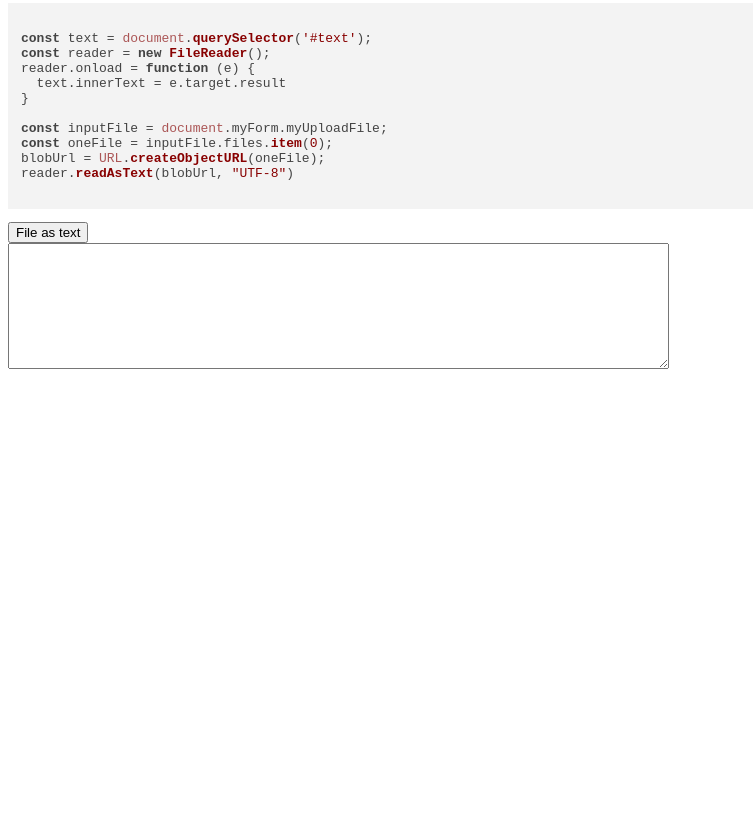
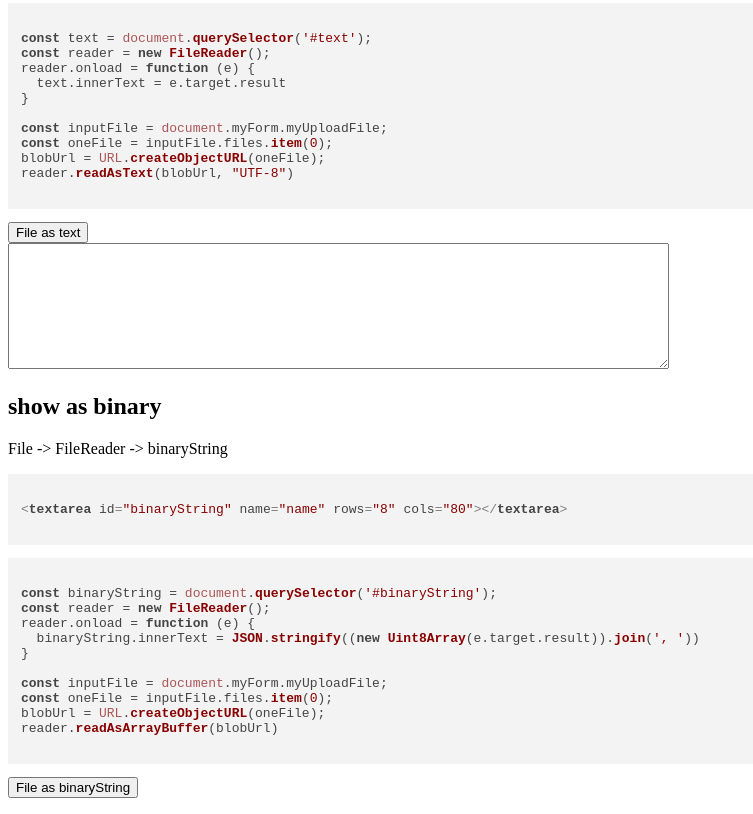
Before and after one commit to dwatow/web-file-api, a website: page public/index.html in a window 1280 px wide. Shown: the part 1740-2554 px from the top of the page, without its empty margins (0-753 px from the left). Before the commit the page ends 2121 px from the top, so only its background shows below. Drawn offline with nearby package versions, Linux system fonts and the light colour scheme.

Commit message:
add binaryString.js

```diff
--- /dev/null
+++ b/public/binaryString.js
@@ -0,0 +1,17 @@
+const binaryString = ((reader)=> {
+  const element = document.querySelector('#binaryString')
+  reader.onload = function (e) {
+    element.innerText = JSON.stringify((new Uint8Array(e.target.result)).join(', '))
+  }
+  let file_object = {}
+  reader.onloadend = function () {
+      file_object.clear()
+  }
+  return {
+    element,
+    open: function (file) {
+      reader.readAsArrayBuffer(file.getFile())
+      file_object = file
+    }
+  };
+})(new FileReader())
--- a/public/index.html
+++ b/public/index.html
@@ -109,11 +109,33 @@ reader.readAsText(blobUrl, "UTF-8")
     <button id="showTextButton" type="button" name="button">File as text</button>
     <textarea id="text" name="name" rows="8" cols="80"></textarea>
   </section>
+  <section>
+    <h2>show as binary</h2>
+    <p>File -> FileReader -> binaryString</p>
+    <pre><code class="html">
+&lt;textarea id="binaryString" name="name" rows="8" cols="80"&gt;&lt;/textarea&gt;
+    </code></pre>
+    <pre><code class="javascript">
+const binaryString = document.querySelector('#binaryString');
+const reader = new FileReader();
+reader.onload = function (e) {
+  binaryString.innerText = JSON.stringify((new Uint8Array(e.target.result)).join(', '))
+}
+
+const inputFile = document.myForm.myUploadFile;
+const oneFile = inputFile.files.item(0);
+blobUrl = URL.createObjectURL(oneFile);
+reader.readAsArrayBuffer(blobUrl)
+  </code></pre>
+    <button id="showBinaryStringButton" type="button" name="button">File as binaryString</button>
+    <p id="binaryString"></p>
+  </section>
   <script src="./uploadFile.js" charset="utf-8"></script>
   <script src="./image.js" charset="utf-8"></script>
   <script src="./text.js" charset="utf-8"></script>
   <script src="./canvas.js" charset="utf-8"></script>
   <script src="./base64.js" charset="utf-8"></script>
+  <script src="./binaryString.js" charset="utf-8"></script>
   <script src="./main.js" charset="utf-8"></script>
 </body>
 </html>
--- a/public/main.js
+++ b/public/main.js
@@ -14,9 +14,14 @@
     base64.text(canvas.toBase64())
   })
 
-  const showTextButton = document.querySelector('#showTextButton')
-  showTextButton.addEventListener('click', (e) => {
-    text.open(uploadFile);
-  })
+    const showTextButton = document.querySelector('#showTextButton')
+    showTextButton.addEventListener('click', (e) => {
+      text.open(uploadFile);
+    })
+
+    const showBinaryStringButton = document.querySelector('#showBinaryStringButton')
+    showBinaryStringButton.addEventListener('click', (e) => {
+      binaryString.open(uploadFile);
+    })
 
 })(uploadFile, image, base64, canvas)
```
